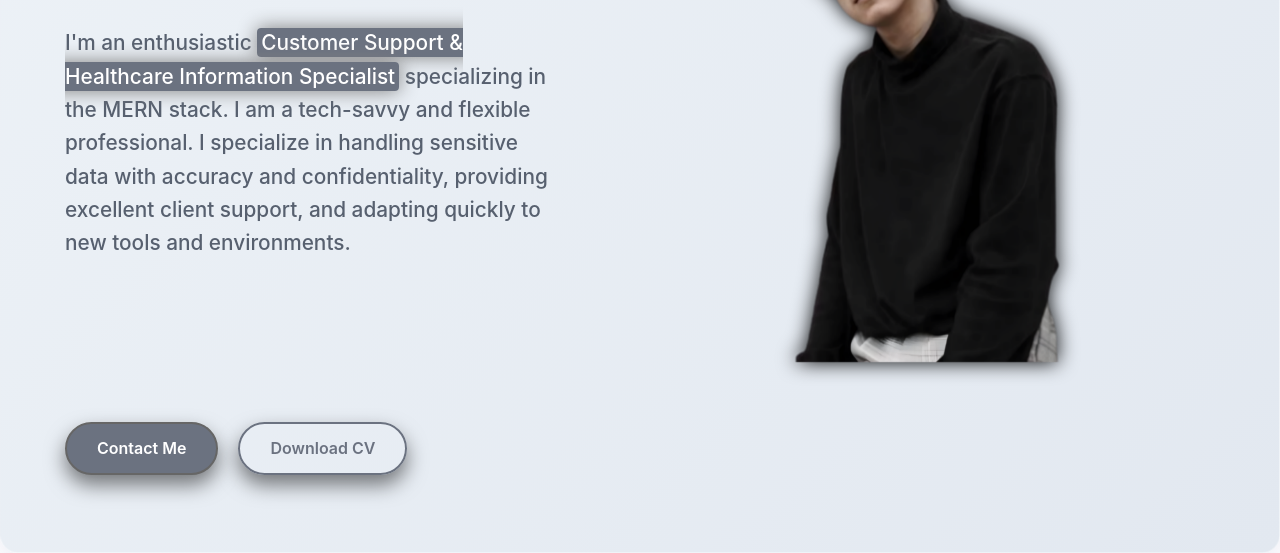
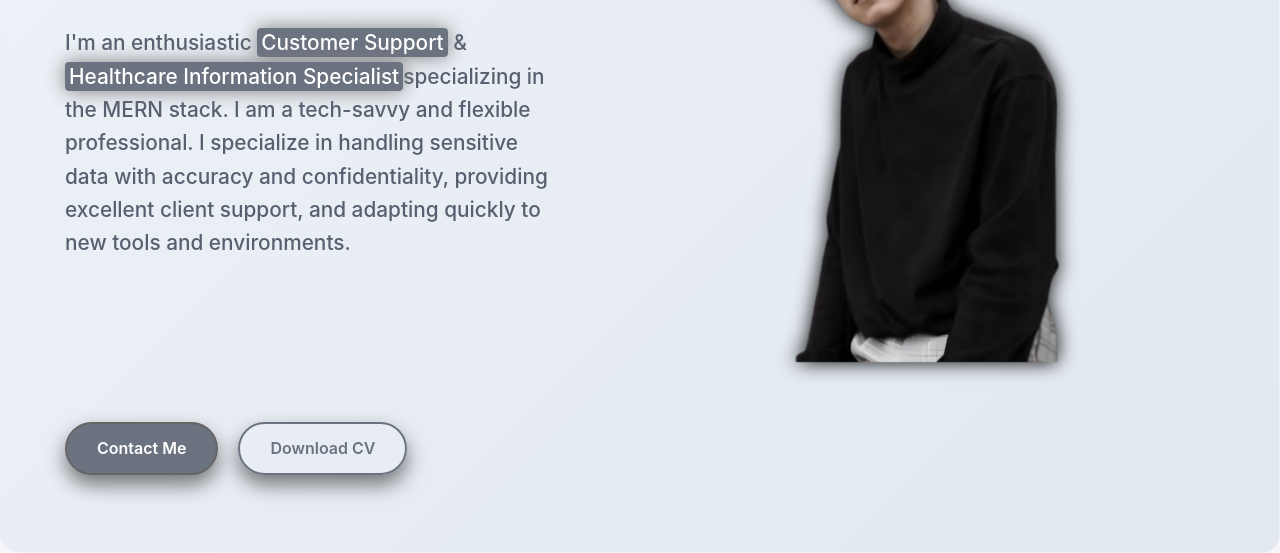
Before and after one commit to Gemar029/porfolioBpo, a website: page index.html in a window 1280 px wide. Shown: the part 247-800 px from the top of the page. Drawn offline with nearby package versions, Linux system fonts and the light colour scheme; some packages are replaced by stand-ins of ours.

Commit message:
2nd commit

```diff
--- a/index.html
+++ b/index.html
@@ -61,7 +61,7 @@
                 <h1 class="hero-title">
                   <span id="typewriter"></span>
                 </h1>
-                <p class="hero-subtitle">I'm an enthusiastic <span class="highlight">Customer Support & Healthcare Information Specialist</span> specializing in the MERN stack. I am a tech-savvy and flexible professional. I specialize in handling sensitive data with accuracy and confidentiality, providing excellent client support, and adapting quickly to new tools and environments.</p>
+                <p class="hero-subtitle">I'm an enthusiastic <span class="highlight">Customer Support</span> & <span class="highlight">Healthcare Information Specialist</span>specializing in the MERN stack. I am a tech-savvy and flexible professional. I specialize in handling sensitive data with accuracy and confidentiality, providing excellent client support, and adapting quickly to new tools and environments.</p>
             </div>
 
             <div class="hero-image">
```
